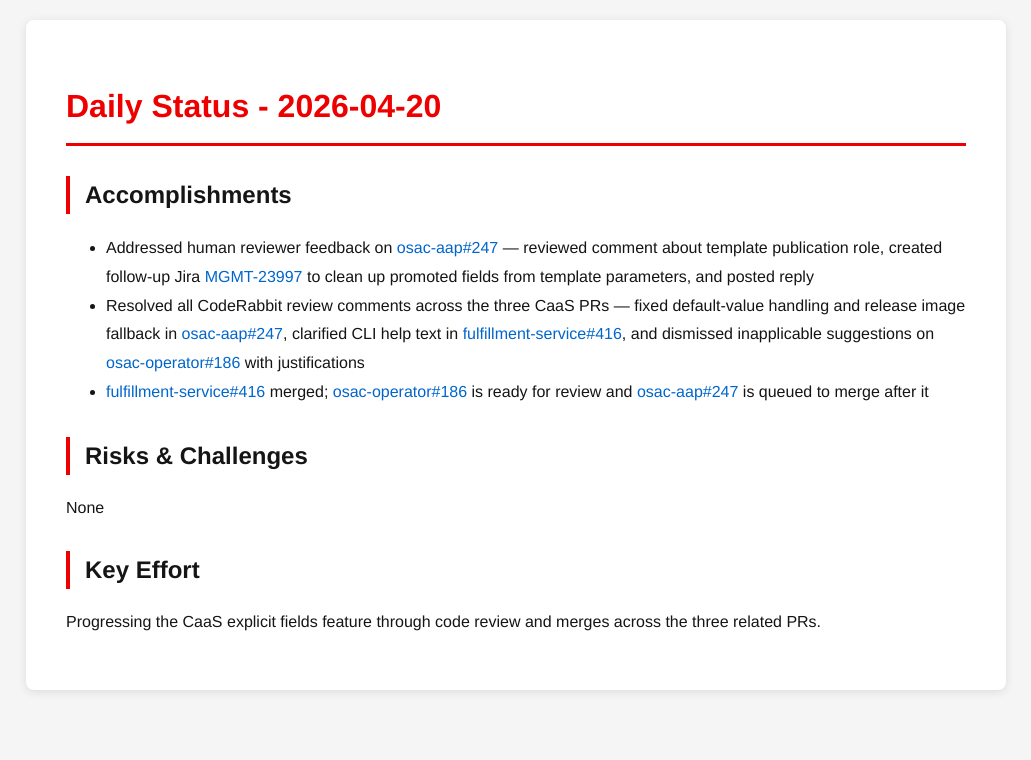
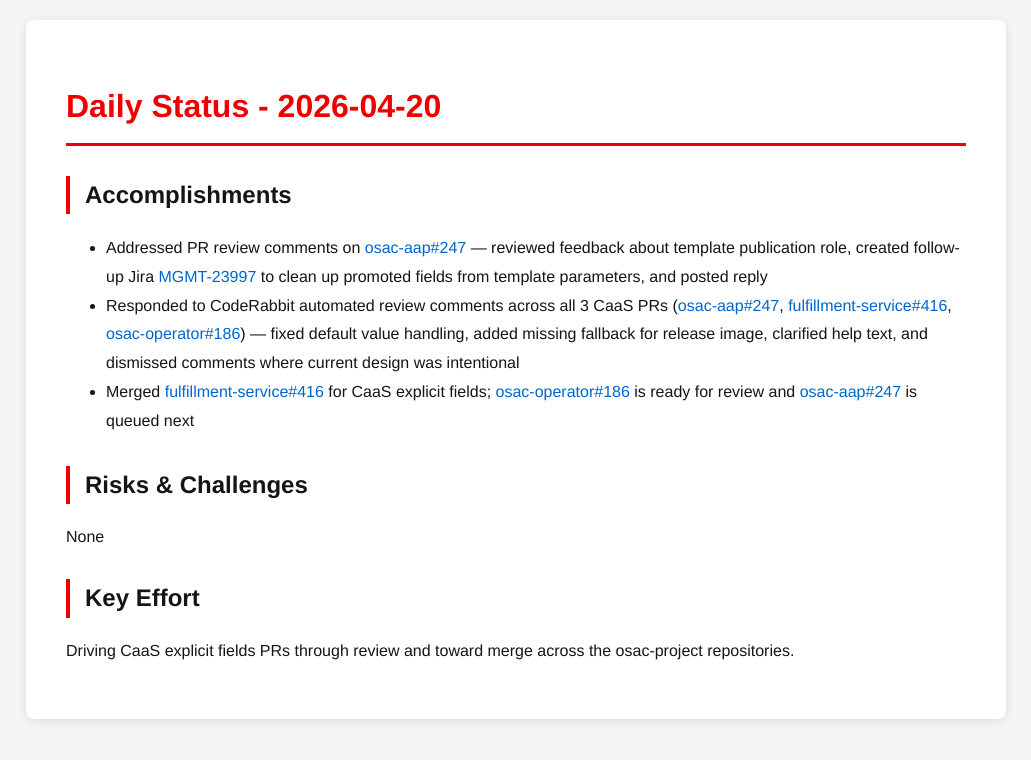
Before and after one commit to tzvatot/daily-status, a Jekyll site: the page built from 2026-04-20.md, in a window 1280 px wide. Shown: the top 760 px of the page, without its empty margins (124-1155 px from the left). Built offline with Jekyll 4.4.1, drawn with Linux system fonts in a browser that asks for light colours.

Commit message:
Daily status update - 2026-04-20

```diff
--- a/2026-04-20.md
+++ b/2026-04-20.md
@@ -7,12 +7,12 @@
 # Daily Status - 2026-04-20
 
 ## Accomplishments
-- Addressed human reviewer feedback on [osac-aap#247](https://github.com/osac-project/osac-aap/pull/247) — reviewed comment about template publication role, created follow-up Jira [MGMT-23997](https://issues.redhat.com/browse/MGMT-23997) to clean up promoted fields from template parameters, and posted reply
-- Resolved all CodeRabbit review comments across the three CaaS PRs — fixed default-value handling and release image fallback in [osac-aap#247](https://github.com/osac-project/osac-aap/pull/247), clarified CLI help text in [fulfillment-service#416](https://github.com/osac-project/fulfillment-service/pull/416), and dismissed inapplicable suggestions on [osac-operator#186](https://github.com/osac-project/osac-operator/pull/186) with justifications
-- [fulfillment-service#416](https://github.com/osac-project/fulfillment-service/pull/416) merged; [osac-operator#186](https://github.com/osac-project/osac-operator/pull/186) is ready for review and [osac-aap#247](https://github.com/osac-project/osac-aap/pull/247) is queued to merge after it
+- Addressed PR review comments on [osac-aap#247](https://github.com/osac-project/osac-aap/pull/247) — reviewed feedback about template publication role, created follow-up Jira [MGMT-23997](https://issues.redhat.com/browse/MGMT-23997) to clean up promoted fields from template parameters, and posted reply
+- Responded to CodeRabbit automated review comments across all 3 CaaS PRs ([osac-aap#247](https://github.com/osac-project/osac-aap/pull/247), [fulfillment-service#416](https://github.com/osac-project/fulfillment-service/pull/416), [osac-operator#186](https://github.com/osac-project/osac-operator/pull/186)) — fixed default value handling, added missing fallback for release image, clarified help text, and dismissed comments where current design was intentional
+- Merged [fulfillment-service#416](https://github.com/osac-project/fulfillment-service/pull/416) for CaaS explicit fields; [osac-operator#186](https://github.com/osac-project/osac-operator/pull/186) is ready for review and [osac-aap#247](https://github.com/osac-project/osac-aap/pull/247) is queued next
 
 ## Risks & Challenges
 None
 
 ## Key Effort
-Progressing the CaaS explicit fields feature through code review and merges across the three related PRs.
+Driving CaaS explicit fields PRs through review and toward merge across the osac-project repositories.
```
